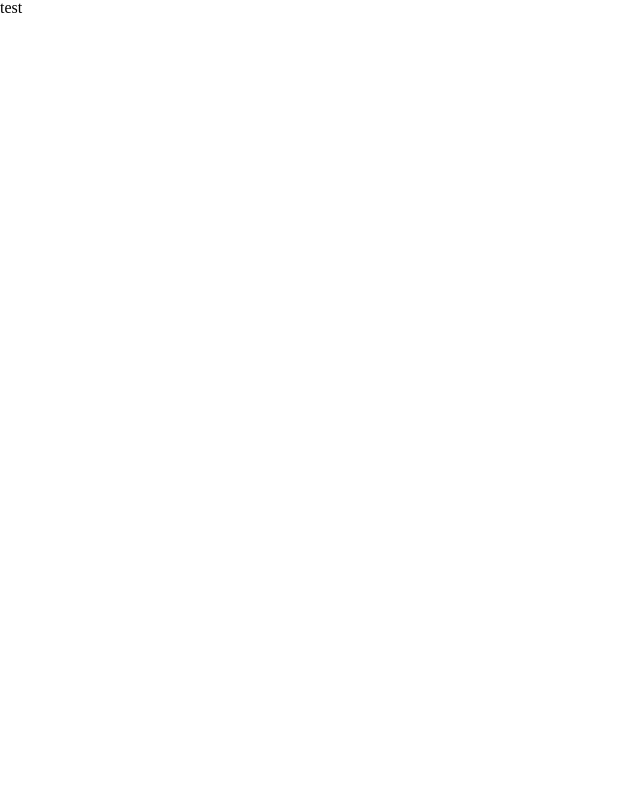
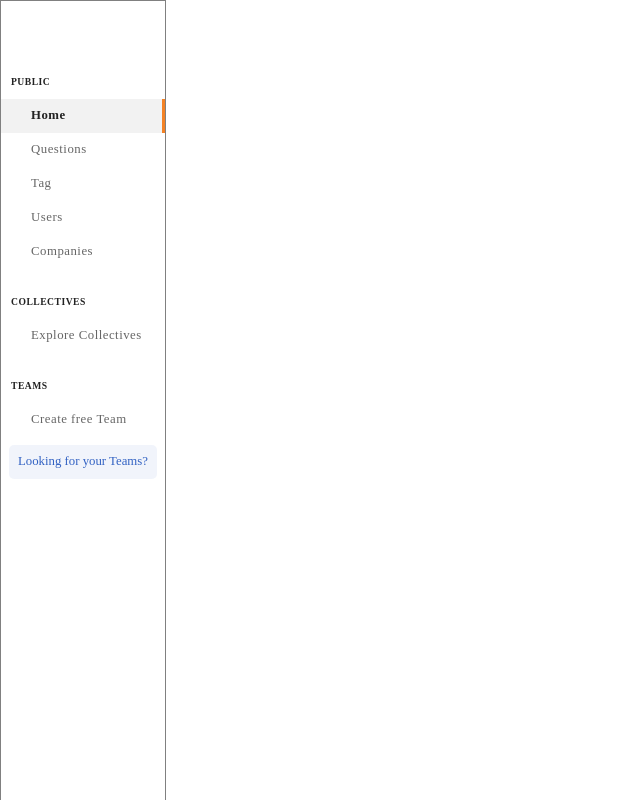
Before and after one commit to codestates-seb/seb43_pre_030, a React (Create React App) app in the folder client/: page / in a window 1280 px wide. Shown: the top 800 px of the page, without its empty margins (0-640 px from the left). Built offline with nearby package versions, Linux system fonts and the light colour scheme.

Commit message:
feat: nav컴포넌트 추가

```diff
--- a/client/src/App.jsx
+++ b/client/src/App.jsx
@@ -1,10 +1,13 @@
+import styled from "styled-components";
 import { GlobalStyles } from "./styles/GlobalStyles";
+import Nav from "./layouts/Nav";
 
 function App() {
   return (
     <>
       <GlobalStyles />
-      <div className="App">test</div>
+      {/* <div className="App">test</div> */}
+      <Nav className="App">test</Nav>
     </>
   );
 }
--- /dev/null
+++ b/client/src/components/NavMenu.jsx
@@ -0,0 +1,65 @@
+import React from "react";
+import styled from "styled-components";
+
+const MenuContainer = styled.li`
+  height: 34px;
+  width: 100%;
+  display: flex;
+  align-items: center;
+  color: #666;
+  cursor: pointer;
+
+  //span기본 css
+  & span{
+    margin-left: 10px;
+    letter-spacing: 0.5px;
+    //클릭시 이벤트 제어
+    pointer-events: none;
+  }
+
+  //클릭 시 변화 css
+  &.active {
+    color: #222;
+    font-weight: bold;
+    background-color: #66666615;
+    box-shadow: -3px 0 0 0 #F48225 inset;
+    transition: 0.1s;
+  }
+
+  //클릭 시 변화가 있는 박스
+  &.content{
+    & span{
+        margin-left: 30px;
+    }
+  }
+
+  //클릭시 변화가 없는 박스
+  &.title{
+    margin-top: 16px;
+    font-size: 0.6rem;
+    font-weight: bold;
+    color: #222;
+  }
+
+  &.content:hover{
+    color: #222;
+  }
+`
+
+function NavMenu({menuFoucs, setFocus, menuIdx, el}) {
+
+  // 클릭된 매뉴의 값을 menuFoucs에 적용하는 함수
+  const setActive = (e) => {
+    setFocus(e.target.value)
+  }
+
+  return(
+    // 클릭 시 menuFoucs에 따라서 액티브 클래스 적용
+    <MenuContainer value={menuIdx} className={`${menuIdx === menuFoucs && el.isContent ? 'active' : ''} ${el.isContent ? 'content' : 'title'}`}
+    onClick={(e) => {setActive(e)}}>
+      <span>{el.title}</span>
+    </MenuContainer>
+  )
+}
+
+export default NavMenu;
--- /dev/null
+++ b/client/src/components/NewNavMenu.jsx
@@ -0,0 +1,69 @@
+import React from "react";
+import styled from "styled-components";
+
+const MenuContainer = styled.li`
+  height: 34px;
+  width: 100%;
+  display: flex;
+  align-items: center;
+  color: #aaa;
+  cursor: pointer;
+
+  & span{
+    pointer-events: none;
+    margin-left: 10px;
+  }
+
+  &.active {
+    color: #F48225;
+  }
+
+  &.content{
+    & span{
+        margin-left: 30px;
+    }
+  }
+
+
+  &.title{
+    position: relative;
+    padding-top: 16px;
+    font-size: 0.6rem;
+    color: black;
+    font-weight: bold;
+    background-color: #fff;
+  }
+
+
+  & .navNav{
+    display: block;
+    position: absolute;
+    top: 0;
+    left: 0;
+    height: ${props => props.menusLength} * 34px;
+    width: 0.5px;
+    background-color: #aaa;
+  }
+
+`
+
+function NewNavMenu({menusLength, menuFoucs, setFocus, menuIdx, el}) {
+
+  // 클릭된 매뉴의 값을 menuFoucs에 적용하는 함수
+  const setActive = (e) => {
+    setFocus(e.target.value)
+    console.log(menusLength)
+  }
+
+  return(
+    // 클릭 시 menuFoucs에 따라서 액티브 클래스 적용
+    <MenuContainer menusLength={menusLength} value={menuIdx} className={`${menuIdx === menuFoucs && el.isContent ? 'active' : ''} ${el.isContent ? 'content' : 'title'}`}
+    onClick={(e) => {setActive(e)}}>
+      <span>{el.emoji}{el.title}
+        <span className={`${el.contentsNav ? 'navNav' : ''}`}> </span>
+      </span>
+    </MenuContainer>
+  )
+}
+
+export default NewNavMenu;
--- a/client/src/layouts/Nav.jsx
+++ b/client/src/layouts/Nav.jsx
@@ -1,7 +1,109 @@
-import React from "react";
+import React, { useState } from "react";
+import styled from "styled-components";
+import NavMenu from "../components/NavMenu";
+import NewNavMenu from "../components/NewNavMenu";
+
+const NavContainer = styled.nav`
+  border: 1px solid gray;
+  position: sticky;
+  top: 0px;
+  width: 100%;
+  max-width: 164px;
+  //100vh + 푸터 크기
+  height: 130vh;
+  font-size: 0.8rem;
+  padding-top: 47.6px;
+
+  //Looking for your Teams?
+  #looking{
+    display: flex;
+    align-items: center;
+    justify-content: center;
+    height: 34px;
+    width: 90%;
+    color: #3262c3;
+    background-color: #3262c311;
+    border-radius: 5px;
+    margin: 5%;
+  }
+`
 
 function Nav() {
-  return <div>Nav</div>;
+
+  // 메뉴 목록
+  const menus = [
+    {isContent: false,
+      title:`PUBLIC`,
+      route:``,
+      emoji:``,
+      contentsNav: true
+    },
+    {isContent: true,
+    title:`Home`,
+    route:``,
+    emoji:``
+    },
+    {isContent: true,
+    title:`Questions`,
+    route:``,
+    emoji:``
+    },
+    {isContent: true,
+    title:`Tag`,
+    route:``,
+    emoji:``
+    },
+    {isContent: true,
+    title:`Users`,
+    route:``,
+    emoji:``
+    },
+    {isContent: true,
+    title:`Companies`,
+    route:``,
+    emoji:``
+    },
+
+
+    {isContent: false,
+      title:`COLLECTIVES`,
+      route:``,
+      emoji:``
+    },
+    {isContent: true,
+    title:`Explore Collectives`,
+    route:``,
+    emoji:``,
+    },
+
+
+    {isContent: false,
+      title:`TEAMS`,
+      route:``,
+      emoji:``
+    },
+    {isContent: true,
+    title:`Create free Team`,
+    route:``,
+    emoji:``,
+    },
+  ]
+
+  const menusLength = menus.length
+
+  // 클릭 이벤트 제어 state
+  const [menuFoucs, setFocus] = useState(1);
+
+  return(
+    <NavContainer>
+      <ul>
+      {menus.map((el, idx) => (
+        <NavMenu menusLength={menusLength} key={idx} menuIdx={idx} menuFoucs={menuFoucs} setFocus={setFocus} el={el}/>
+      ))}
+      </ul>
+      <span id="looking">Looking for your Teams?</span>
+    </NavContainer>
+  )
 }
 
 export default Nav;
```
